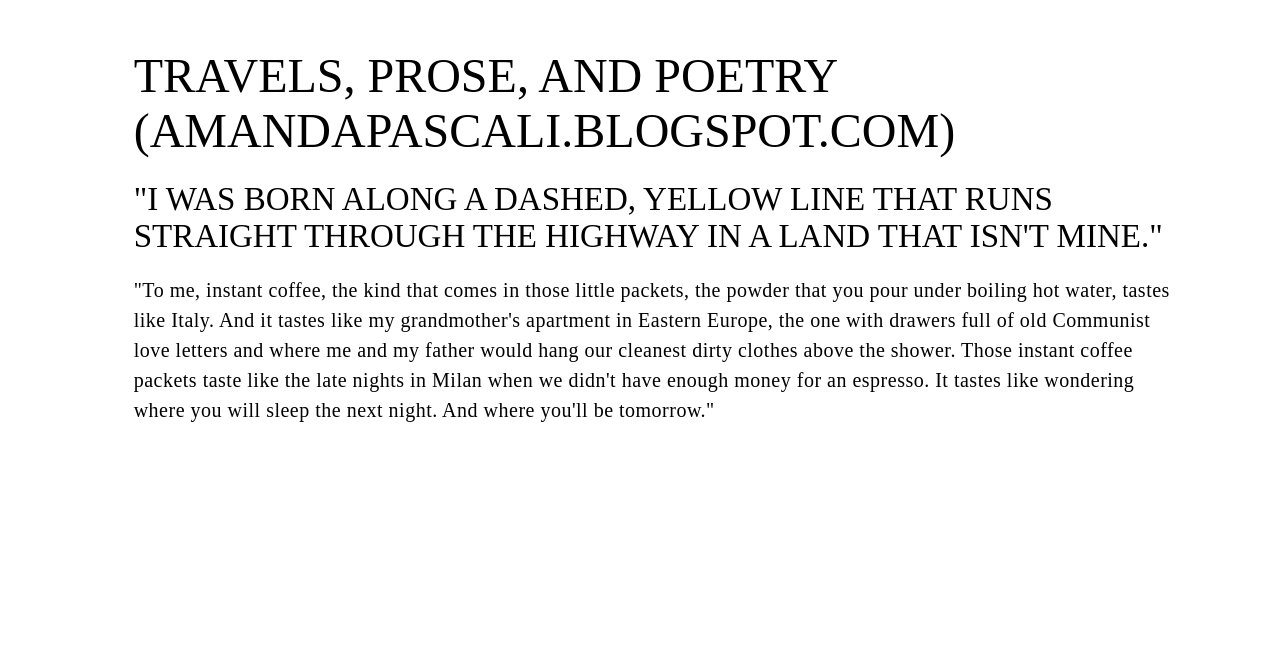
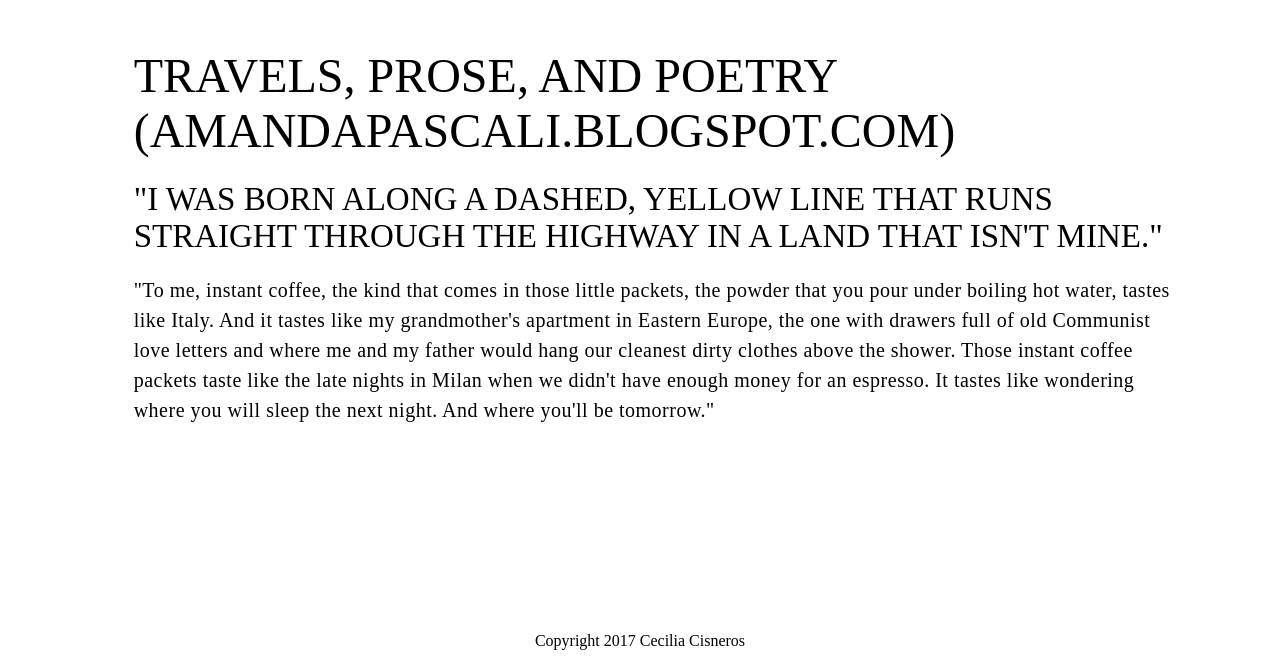
Before and after one commit to xylafur/kesleyrichardson, a React app: page / in a window 1280 px wide. Shown: the part 2670-3336 px from the top of the page. Before the commit the page ends 3302 px from the top, so only its background shows below. Built offline with nearby package versions, Linux system fonts and the light colour scheme.

Commit message:
added footer

```diff
--- a/client/components/App.js
+++ b/client/components/App.js
@@ -3,6 +3,7 @@ import Home from './Home'
 import Shows from './Shows.jsx'
 import Music from './Music'
 import Writings from './Writings'
+import Footer from './Footer'
 import events from '../data/events'
 
 class App extends React.Component {
@@ -15,6 +16,7 @@ class App extends React.Component {
         <ul style={{'list-style': 'none'}}>
           <li><Writings /></li>
         </ul>
+        <Footer />
       </div>
     )
   }
--- /dev/null
+++ b/client/components/Footer.js
@@ -0,0 +1,11 @@
+import React from 'react'
+
+const Footer = () => {
+    return (
+      <div className="footer">
+        <p>Copyright 2017 <span className="my-link">Cecilia Cisneros</span></p>
+      </div>
+    )
+}
+
+export default Footer
--- /dev/null
+++ b/client/static/footer.css
@@ -0,0 +1,8 @@
+.footer {
+  text-align: center;
+  margin-bottom: 5
+}
+
+.my-link:hover {
+  cursor: pointer;
+}
--- a/client/static/music.css
+++ b/client/static/music.css
@@ -35,6 +35,11 @@
   margin-bottom: 0;
 }
 
+.music-album:hover {
+  cursor: pointer;
+  cursor: hand;
+}
+
 .floatLeft {
   float: left;
   margin-left: 10%;
--- a/index.html
+++ b/index.html
@@ -7,6 +7,7 @@
   <link rel="stylesheet" type="text/css" href="client/static/shows.css">
   <link rel="stylesheet" type="text/css" href="client/static/music.css">
   <link rel="stylesheet" type="text/css" href="client/static/writings.css">
+  <link rel="stylesheet" type="text/css" href="client/static/footer.css">
 </head>
 <body>
   <div id="root"></div>
```
Also changed, not shown: 1 other file.
